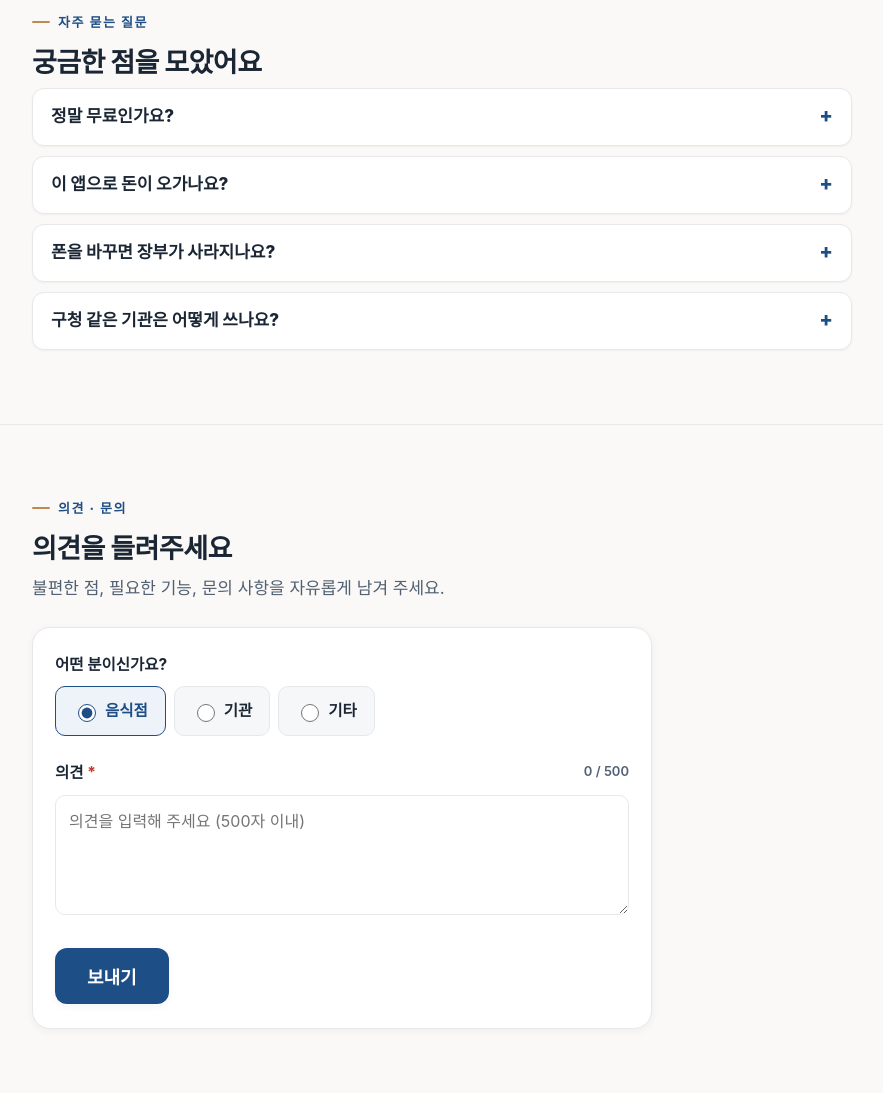
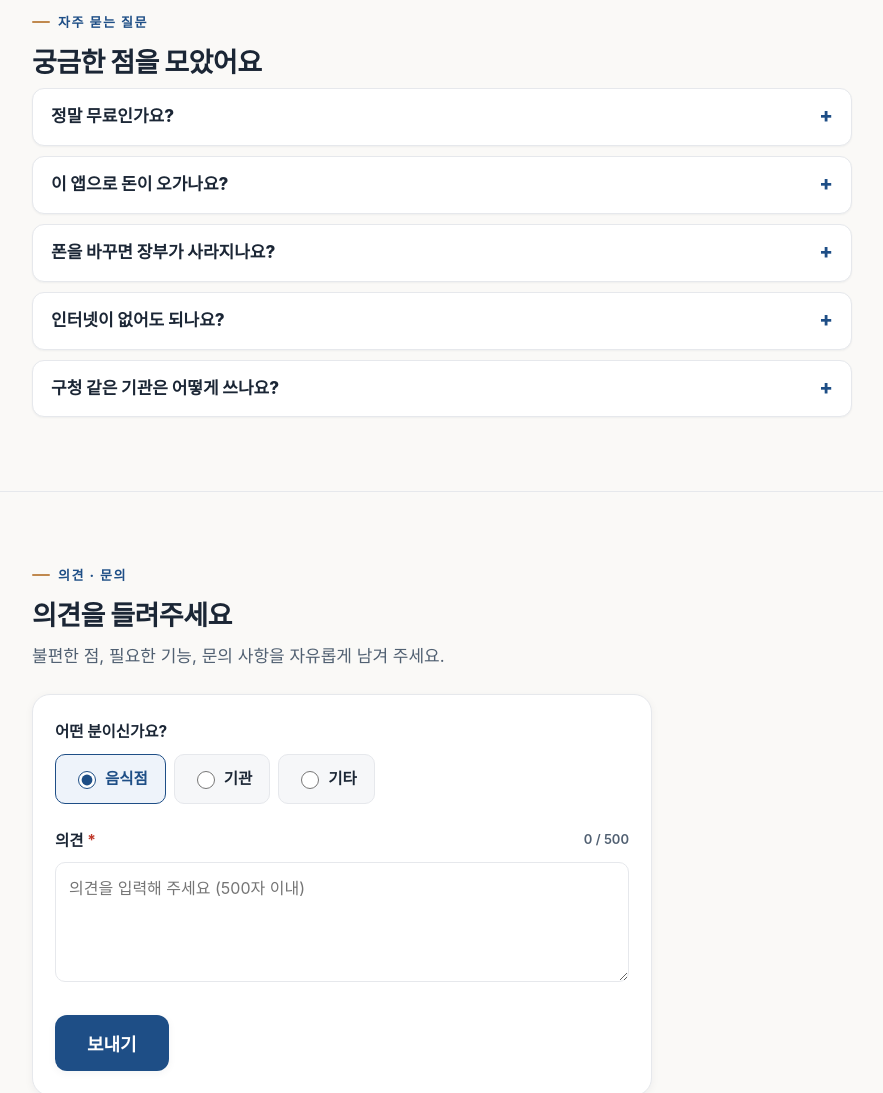
Before and after one commit to NULMARU/Prepaid_PWA, a website: page homepage/index.html in a window 1280 px wide. Shown: the part 3311-4404 px from the top of the page, without its empty margins (198-1081 px from the left). Drawn offline with Linux system fonts and the light colour scheme.

Commit message:
Landing FAQ: add offline question to match the printed flyer's FAQ set
Co-Authored-By: Claude Fable 5 <noreply@anthropic.com>

```diff
--- a/homepage/index.html
+++ b/homepage/index.html
@@ -387,6 +387,10 @@ body.has-sticky{padding-bottom:84px}
       <p>장부는 폰 안에 저장돼요. 앱의 백업 기능으로 저장해 두면, 새 폰에서 다시 불러올 수 있어요.</p>
     </details>
     <details>
+      <summary>인터넷이 없어도 되나요?</summary>
+      <p>네. 사용·충전 기록은 인터넷 없이도 돼요. 구청 선금 받기와 가게 검색만 인터넷이 필요해요.</p>
+    </details>
+    <details>
       <summary>구청 같은 기관은 어떻게 쓰나요?</summary>
       <p>담당자가 이용자 명단과 금액을 입력해 음식점으로 암호화 전송해요. 음식점은 그 명단을 장부로 받아, 식사할 때마다 차감해 기록해요.</p>
     </details>
```
